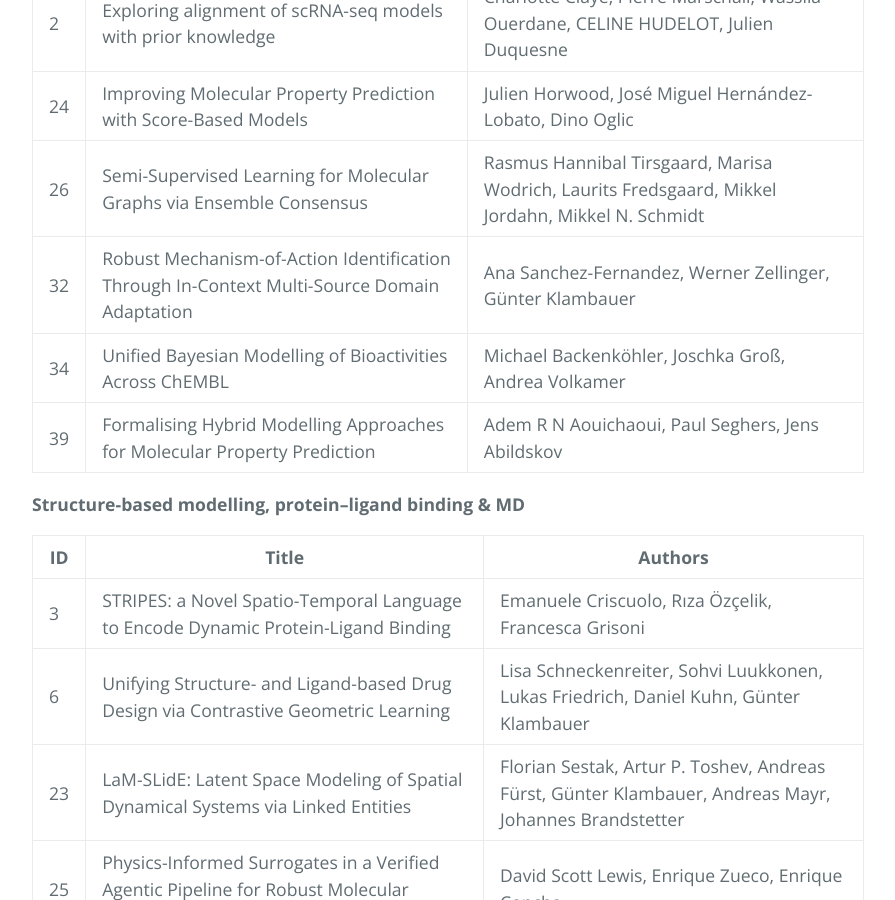
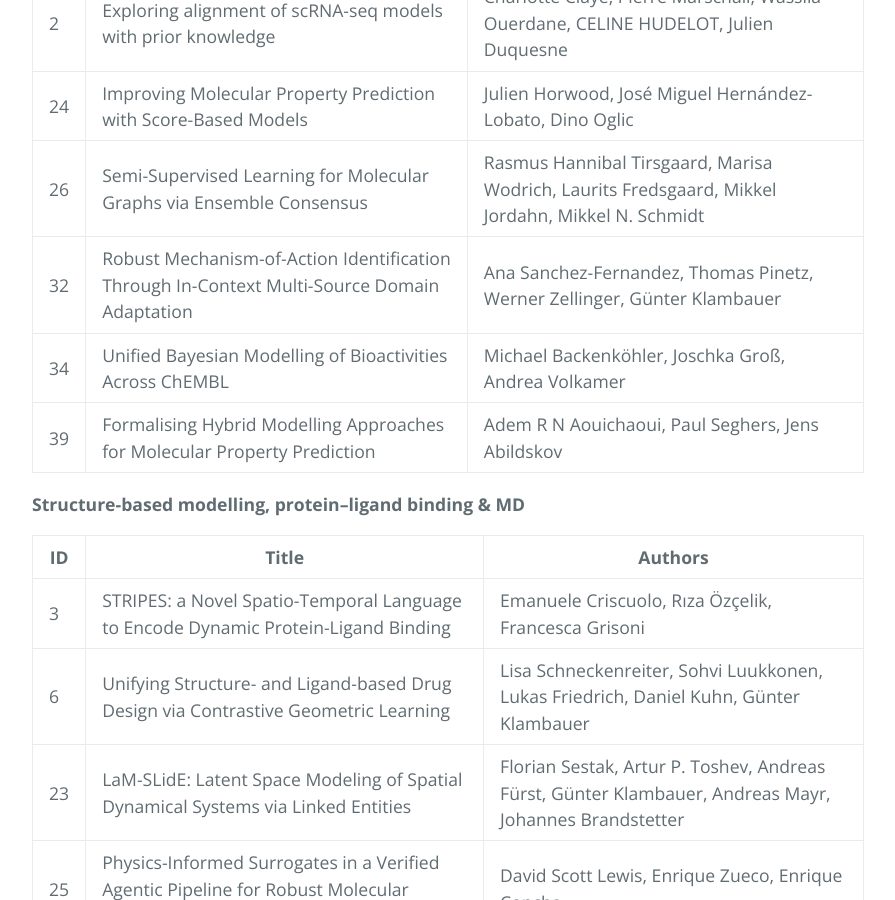
Before and after one commit to moleculediscovery/workshop2025, a Jekyll site: the page built from index.md, in a window 1280 px wide and 900 px high, scrolled down 4666 px. Shown: the whole window, without its empty margins (192-1087 px from the left). Built offline with Jekyll 4.4.1, drawn with Linux system fonts in a browser that asks for light colours; our own code applies the rules of GitHub Pages for plain Markdown files.

Commit message:
Update index.md

```diff
--- a/index.md
+++ b/index.md
@@ -75,7 +75,7 @@ This will be the 5th-year edition of the ML4Molecules workshop organized by the
 | 2  | Exploring alignment of scRNA-seq models with prior knowledge | Charlotte Claye, Pierre Marschall, Wassila Ouerdane, CELINE HUDELOT, Julien Duquesne |
 | 24 | Improving Molecular Property Prediction with Score-Based Models | Julien Horwood, José Miguel Hernández-Lobato, Dino Oglic |
 | 26 | Semi-Supervised Learning for Molecular Graphs via Ensemble Consensus | Rasmus Hannibal Tirsgaard, Marisa Wodrich, Laurits Fredsgaard, Mikkel Jordahn, Mikkel N. Schmidt |
-| 32 | Robust Mechanism-of-Action Identification Through In-Context Multi-Source Domain Adaptation | Ana Sanchez-Fernandez, Werner Zellinger, Günter Klambauer |
+| 32 | Robust Mechanism-of-Action Identification Through In-Context Multi-Source Domain Adaptation | Ana Sanchez-Fernandez, Thomas Pinetz, Werner Zellinger, Günter Klambauer |
 | 34 | Unified Bayesian Modelling of Bioactivities Across ChEMBL | Michael Backenköhler, Joschka Groß, Andrea Volkamer |
 | 39 | Formalising Hybrid Modelling Approaches for Molecular Property Prediction | Adem R N Aouichaoui, Paul Seghers, Jens Abildskov |
 
```
